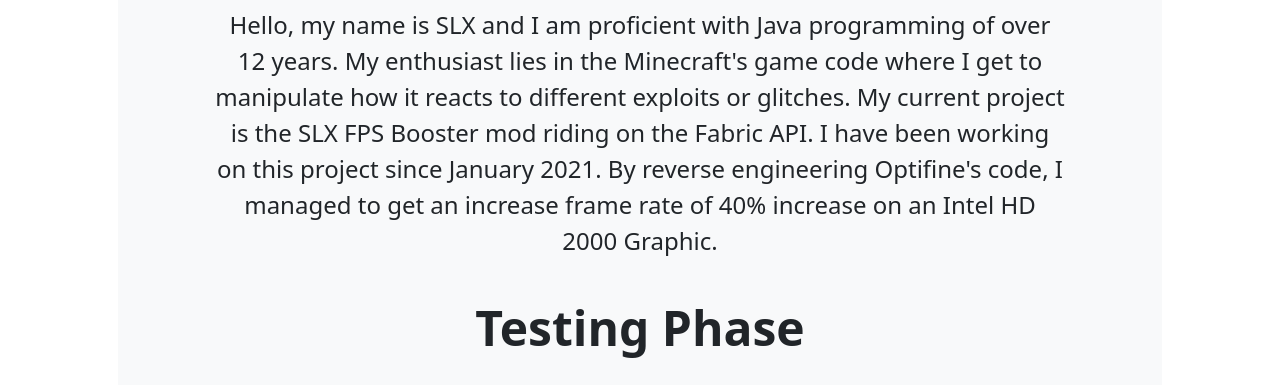
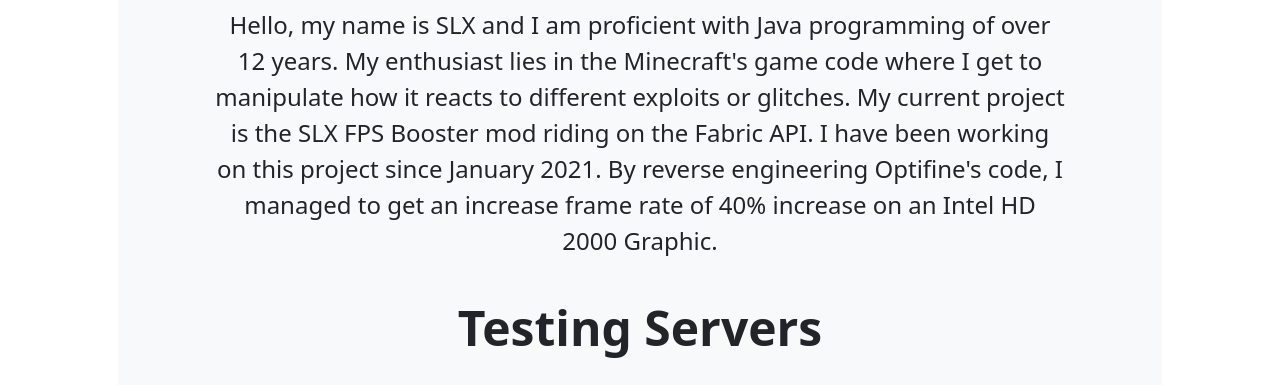
Before and after one commit to AlterDimension/SLXFPSBooster, a plain HTML site: page index.html in a window 1280 px wide. Shown: the part 557-942 px from the top of the page. Drawn offline with nearby package versions, Linux system fonts and the light colour scheme.

Commit message:
Add files via upload

```diff
--- a/index.html
+++ b/index.html
@@ -42,7 +42,7 @@
                             of 40% increase on an Intel HD 2000 Graphic.
                         </p>
                         <br>
-                        <h1 class="display-5 fw-bold">Testing Phase</h1> <br>
+                        <h1 class="display-5 fw-bold">Testing Servers</h1> <br>
                         <p align="left" class="fs-4">
                             These are the server that will most likely work on:
                             <li align="left" class="fs-4">desertsmp.tk (Undetectable so far with 4 Beta Players)</li>
```
